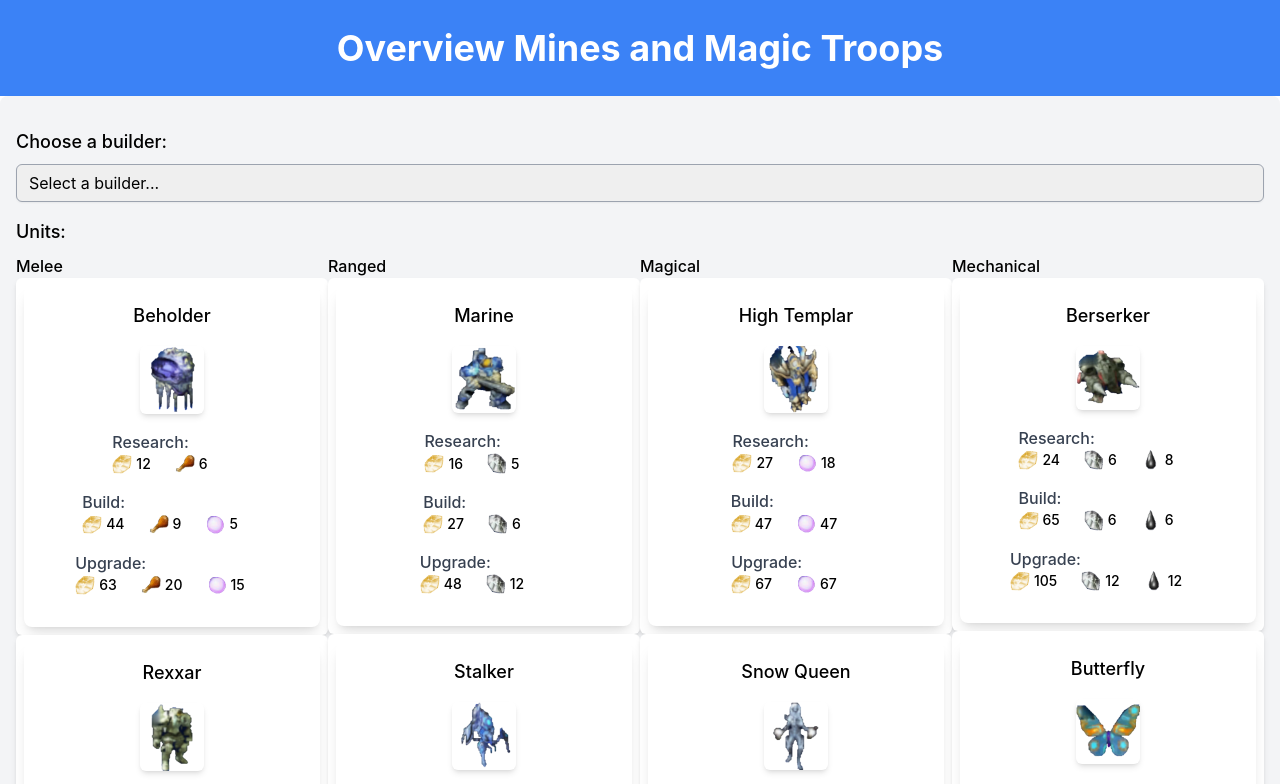
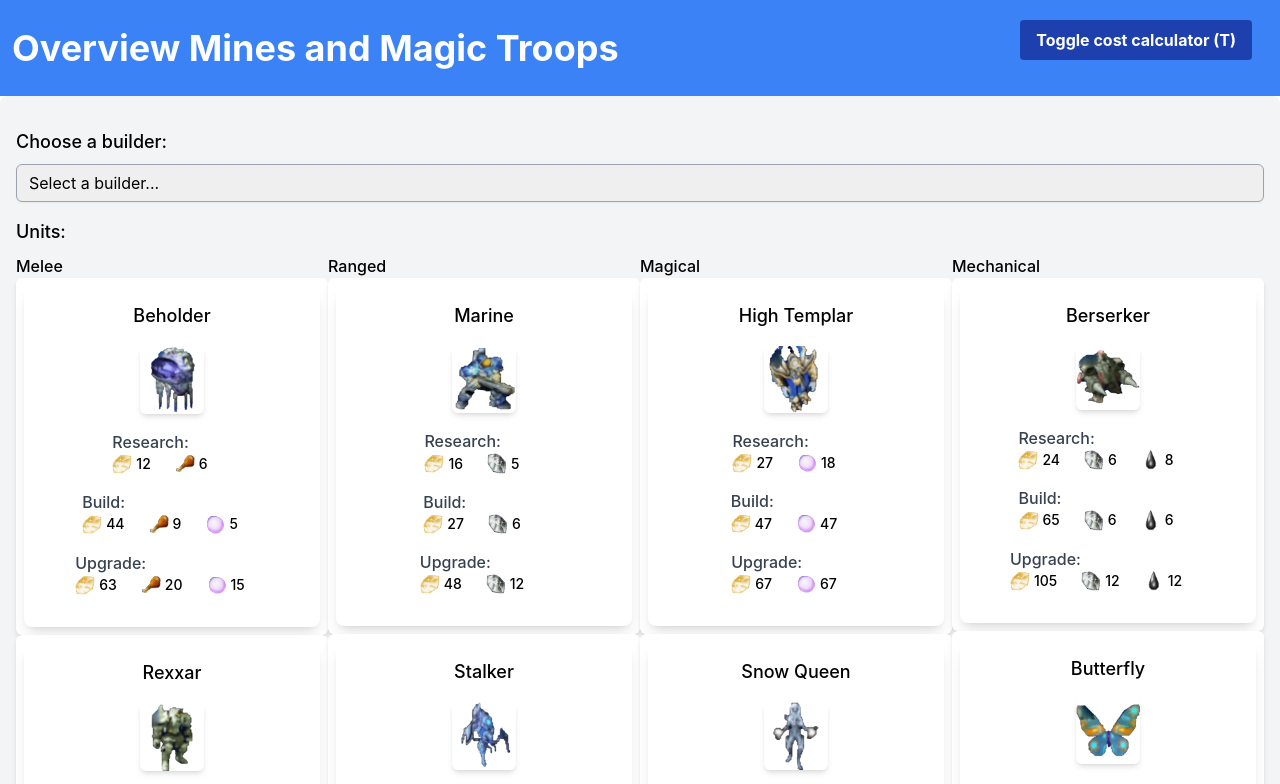
Before and after one commit to Jofke9/mam-overview, a React (Create React App) app: page / in a window 1280 px wide. Shown: the top 784 px of the page. Built offline with nearby package versions, Linux system fonts and the light colour scheme; data requests are answered from the project's data file.

Commit message:
add: cost calculator

```diff
--- a/package.json
+++ b/package.json
@@ -11,6 +11,7 @@
     "react-dom": "^18.2.0",
     "react-scripts": "5.0.1",
     "serve": "^14.2.0",
+    "tailwind-scrollbar-hide": "^1.1.7",
     "web-vitals": "^2.1.4"
   },
   "scripts": {
--- a/src/App.css
+++ b/src/App.css
@@ -1,5 +1,6 @@
 .App {
   text-align: center;
+  scrollbar-width: none;
 }
 
 .App-logo {
--- a/src/App.jsx
+++ b/src/App.jsx
@@ -1,15 +1,13 @@
 import './App.css';
-import Builder from './components/Builder';
+import React from 'react';
+import Home from './Home';
+import GlobalProvider from './components/GlobalProvider';
 
-function App() {
+export default function App() {
+
   return (
-    <div>
-      <div className="flex items-center justify-center h-24 bg-blue-500 text-white w-full">
-        <h1 className='text-4xl font-bold'> Overview Mines and Magic Troops </h1>
-      </div>
-      <Builder></Builder>
-    </div>
+    <GlobalProvider>
+      <Home></Home>
+    </GlobalProvider>
   );
 }
-
-export default App;
--- /dev/null
+++ b/src/GlobalContext.js
@@ -0,0 +1,3 @@
+import { createContext } from 'react';
+const GlobalContext = createContext();
+export default GlobalContext;
--- a/src/Home.jsx
+++ b/src/Home.jsx
@@ -0,0 +1,60 @@
+import React, { useContext, useEffect } from 'react'
+import isEqual from 'lodash/isEqual';
+import GlobalContext from './GlobalContext.js';
+import Overlay from './components/Overlay.jsx';
+import Builder from './components/Builder.jsx';
+
+
+export default function Home() {
+
+    const { isCalculating, setIsCalculating, totalCost, setTotalCost } = useContext(GlobalContext);
+
+    const handleClick = () => {
+        setIsCalculating(!isCalculating);
+    };
+
+    useEffect(() => {
+        function handleKeyPress(event) {
+            if (event.key == 't' || event.key == 'T') {
+                setIsCalculating(!isCalculating);
+            }
+        }
+
+        document.addEventListener('keydown', handleKeyPress);
+
+        return () => {
+            document.removeEventListener('keydown', handleKeyPress);
+        };
+    }, [isCalculating]);
+
+    let emptyComp = {
+        "gold": 0,
+        "food": 0,
+        "metal": 0,
+        "mana": 0,
+        "oil": 0,
+        "crystal": 0,
+        "subdolak": 0
+    }
+
+    const resetCost = () => {
+        setTotalCost(emptyComp);
+    };
+
+    let isEmpty = isEqual(emptyComp, totalCost)
+
+    return (
+        <div className="mb-12">
+            <div className="fixed top-5 right-2 flex items-center justify-center text-center mr-5">
+                <button className="bg-blue-800 hover:bg-blue-700 text-white font-bold py-2 px-4 rounded" onClick={handleClick}>
+                    Toggle cost calculator (T)
+                </button>
+            </div>
+            {isCalculating && <Overlay isEmpty={isEmpty} totalCost={totalCost} resetCost={resetCost} />}
+            <div className="overflow-auto scrollbar-hide flex items-center justify-between h-24 bg-blue-500 text-white w-full">
+                <h1 className='text-4xl font-bold ml-3'> Overview Mines and Magic Troops </h1>
+            </div>
+            <Builder isCalculating={isCalculating} />
+        </div>
+    )
+}
--- /dev/null
+++ b/src/components/AddButton.jsx
@@ -0,0 +1,32 @@
+import React, { useContext } from 'react'
+import GlobalContext from './../GlobalContext';
+
+export default function AddButton(cost) {
+
+    const { isCalculating, setIsCalculating, totalCost, setTotalCost } = useContext(GlobalContext);
+
+    const addToTotalCost = () => {
+        let gold = totalCost.gold + cost.cost.gold
+        let food = totalCost.food + cost.cost.food
+        let metal = totalCost.metal + cost.cost.metal
+        let mana = totalCost.mana + cost.cost.mana
+        let oil = totalCost.oil + cost.cost.oil
+        let crystal = totalCost.crystal + cost.cost.crystal
+        let subdolak = totalCost.subdolak + cost.cost.subdolak
+
+        setTotalCost({
+            "gold": gold, "food": food, "metal": metal, "mana": mana, "oil": oil, "crystal": crystal,
+            "subdolak": subdolak
+        })
+    }
+
+    return (
+        <>
+            <button className=" ml-3 inline-flex items-center justify-center h-6 w-12 rounded-full bg-green-500 hover:bg-green-600" onClick={addToTotalCost}>
+                <svg className="h-4 w-4 text-white" fill="none" stroke="currentColor" viewBox="0 0 24 24" xmlns="http://www.w3.org/2000/svg">
+                    <path strokeLinecap="round" strokeLinejoin="round" strokeWidth="5" d="M12 6v6m0 0v6m0-6h6m-6 0H6"></path>
+                </svg>
+            </button>
+        </>
+    )
+}
--- a/src/components/Builder.jsx
+++ b/src/components/Builder.jsx
@@ -2,7 +2,7 @@ import React, { useState, useEffect } from 'react';
 import BuilderUnits from './BuilderUnits.jsx';
 import Unit from './Unit.jsx'
 
-export default function Builder() {
+export default function Builder(props) {
     const [selectedBuilder, setSelectedBuilder] = useState(null); // state for the selected builder
     const [builders, setBuilders] = useState([]);
     const [baseUnits, setBaseUnits] = useState([]);
@@ -47,7 +47,8 @@ export default function Builder() {
     };
 
     return (
-        <div className="bg-gray-100 p-4 rounded-lg shadow-md">
+        <div>
+            <div className="bg-gray-100 p-4 rounded-lg shadow-md h-50vh">
                 <div className="mt-4">
                     <label htmlFor="builder" className="text-lg font-medium block mb-2">Choose a builder:</label>
                     <select
@@ -96,5 +97,7 @@ export default function Builder() {
                     </div>
                 </div>
             </div>
+            <div className="bg-gray-100 p-4 rounded-lg shadow-md h-20vh"></div>
+        </div>
     );
 }
--- /dev/null
+++ b/src/components/GlobalProvider.jsx
@@ -0,0 +1,23 @@
+import React, { useState } from 'react';
+import GlobalContext from '../GlobalContext.js';
+
+function GlobalProvider(props) {
+    const [isCalculating, setIsCalculating] = useState('');
+    const [totalCost, setTotalCost] = useState({
+        "gold": 0,
+        "food": 0,
+        "metal": 0,
+        "mana": 0,
+        "oil": 0,
+        "crystal": 0,
+        "subdolak": 0
+    });
+
+    return (
+        <GlobalContext.Provider value={{ isCalculating, setIsCalculating, totalCost, setTotalCost }}>
+            {props.children}
+        </GlobalContext.Provider>
+    );
+}
+
+export default GlobalProvider;
--- /dev/null
+++ b/src/components/Overlay.jsx
@@ -0,0 +1,58 @@
+import React, { useEffect } from 'react';
+
+export default function Overlay(props) {
+    const resetCost = () => {
+        props.resetCost();
+    };
+
+    useEffect(() => {
+        function handleKeyPress(event) {
+            if (event.key == 'r' || event.key == 'R') {
+                resetCost();
+            }
+        }
+
+        document.addEventListener('keydown', handleKeyPress);
+
+        return () => {
+            document.removeEventListener('keydown', handleKeyPress);
+        };
+    }, []);
+
+    return (
+        <div className="fixed bottom-0 left-1/2 transform -translate-x-1/2 w-11/12 lg:w-3/4 bg-blue-200 flex flex-row items-center justify-between border border-blue-500 rounded-md p-2 mb-10">
+            <div className="flex text-black py-2 pl-4 text-xl justify-center w-full font-bold">
+                Total cost:
+            </div>
+            <div className="flex ml-5 justify-center w-full">
+                {props.isEmpty && ((
+                    <div className="mr-2 flex items-center">
+                        <img
+                            src={`../images/resources/gold.png`}
+                            alt={`gold`}
+                            className="w-5 h-auto mr-1"
+                        />
+                        <span className="text-xl font-medium mr-4 text-black">0</span>
+                    </div>
+                ))}
+                {Object.entries(props.totalCost).map(([resource, amount]) => {
+                    if (amount !== 0) {
+                        return (
+                            <div key={resource} className="mr-2 flex items-center">
+                                <img
+                                    src={`../images/resources/${resource}.png`}
+                                    alt={`${resource}`}
+                                    className="w-5 h-auto mr-1"
+                                />
+                                <span className="text-xl font-medium mr-4 text-black">{amount}</span>
+                            </div>
+                        );
+                    }
+                })}
+            </div>
+            <button className="bg-blue-800 hover:bg-blue-700 text-white font-bold py-2 px-5 rounded flex justify-between items-center" onClick={resetCost}>
+                Reset<span className="ml-2">(R)</span>
+            </button>
+        </div>
+    );
+}
--- a/src/components/Unit.jsx
+++ b/src/components/Unit.jsx
@@ -1,9 +1,13 @@
-import React from 'react';
+import React, { useContext } from 'react';
 import isEqual from 'lodash/isEqual';
+import GlobalContext from './../GlobalContext';
+import AddButton from './AddButton';
 
 
 export default function Unit({ name, img, cost, researchCost, upgradeCosts }) {
+
     let emptyComp = JSON.parse('{}');
+    const { isCalculating, setIsCalculating, totalCost, setTotalCost } = useContext(GlobalContext);
 
     function checkNeedsCheck(_cost, _upgradeCosts, _researchCost) {
         let comparison = JSON.parse('{ "gold": 0, "food": 0, "metal": 0, "mana": 0, "oil": 0, "crystal": 0, "subdolak": 0 }');
@@ -33,7 +37,8 @@ export default function Unit({ name, img, cost, researchCost, upgradeCosts }) {
             />
             {!isEqual(researchCost, emptyComp) && (
                 <div className="items-center justify-center mb-4">
-                    <p className="text-gray-700 font-medium mr-2">Research:</p>
+                    <p className="flex text-gray-700 font-medium mr-2">Research:
+                        {isCalculating && <AddButton cost={researchCost} />}</p>
                     <div className='flex'>
                         {Object.entries(researchCost).map(([resource, amount]) => {
                             if (amount !== 0) {
@@ -55,7 +60,8 @@ export default function Unit({ name, img, cost, researchCost, upgradeCosts }) {
                 </div>
             )}
             <div className="items-center justify-center mb-4">
-                <p className="text-gray-700 font-medium mr-2">Build:</p>
+                <p className="flex text-gray-700 font-medium mr-2">Build:
+                    {isCalculating && <AddButton cost={cost} />}</p>
                 <div className='flex'>
                     {Object.entries(cost).map(([resource, amount]) => {
                         if (amount !== 0) {
@@ -77,8 +83,9 @@ export default function Unit({ name, img, cost, researchCost, upgradeCosts }) {
             </div>
             {upgradeCosts.map((upgradeCost, index) => (
                 <div key={index} className="items-center justify-center mb-4">
-                    <p className="text-gray-700 font-medium mr-2">
+                    <p className="flex text-gray-700 font-medium mr-2">
                         {index === 0 ? 'Upgrade:' : `Upgrade ${index + 1}:`}
+                        {isCalculating && (<AddButton cost={upgradeCosts[index]} />)}
                     </p>
                     <div className='flex'>
                         {Object.entries(upgradeCost).map(([resource, amount]) => {
--- a/src/index.css
+++ b/src/index.css
@@ -10,6 +10,7 @@ body {
     sans-serif;
   -webkit-font-smoothing: antialiased;
   -moz-osx-font-smoothing: grayscale;
+  scrollbar-width: none;
 }
 
 code {
--- a/tailwind.config.js
+++ b/tailwind.config.js
@@ -11,5 +11,7 @@ module.exports = {
     variants: {
         extend: {},
     },
-    plugins: [],
+    plugins: [
+        require('tailwind-scrollbar-hide'),
+    ],
 }
```
Also changed, not shown: 12 other files (tests, documents, lock files or other folders). Lines whose indentation alone changed are shown as unchanged.
